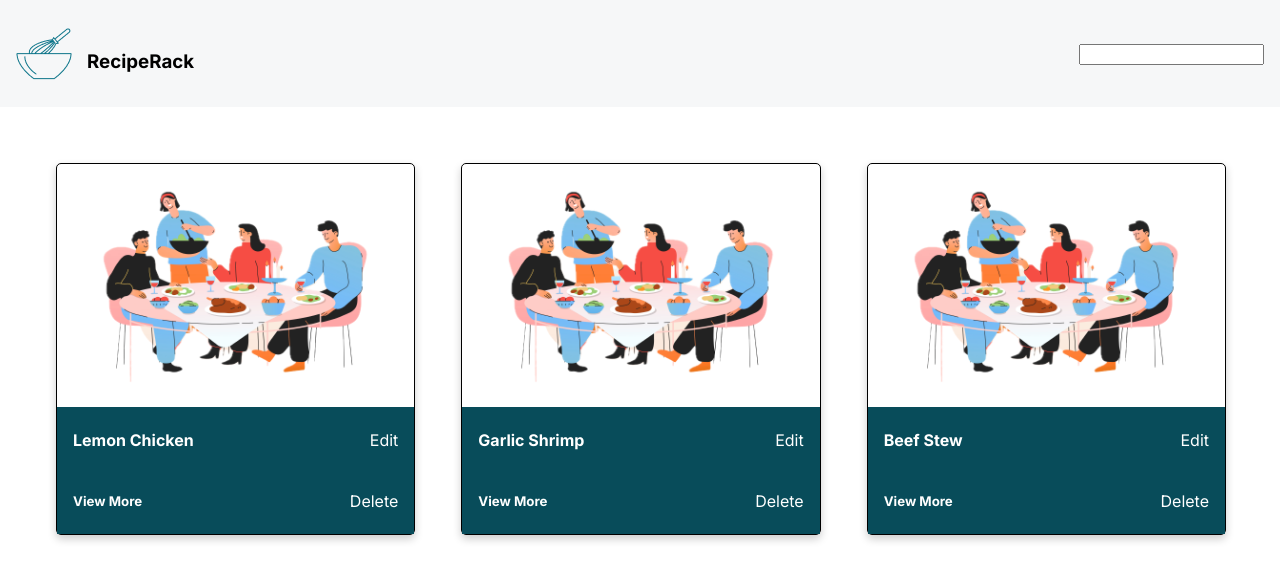
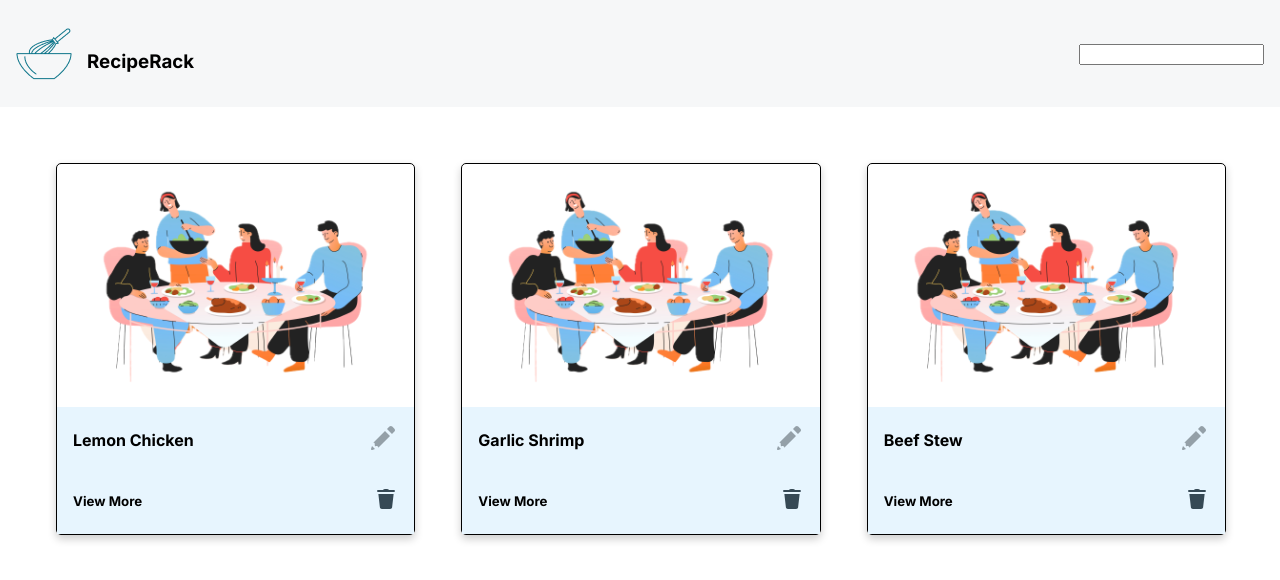
Before and after one commit to saksham310/RecipeFinder, an Angular app: page /home in a window 1280 px wide. Shown: the top 580 px of the page. Built offline with nearby package versions, Linux system fonts and the light colour scheme; a web font is replaced by a local one.

Commit message:
changed card UI

```diff
--- a/src/app/card-layout/card-layout.component.css
+++ b/src/app/card-layout/card-layout.component.css
@@ -21,6 +21,5 @@ img {
 .card__container {
   padding: 2px 16px;
 
-  background-color: #084c5a;
-  color: white;
+  background-color: #e7f5fe;
 }
--- a/src/app/card-layout/card-layout.component.html
+++ b/src/app/card-layout/card-layout.component.html
@@ -3,11 +3,37 @@
     <div class="card__container">
         <div class="card__cta--top cta">
             <h4><b>{{foodList.name}}</b></h4>
-            <p>Edit</p>
+            <!-- <p>Edit</p> -->
+            <a href=""><svg xmlns="http://www.w3.org/2000/svg" x="0px" y="0px" width="30" height="30"
+                    viewBox="0,0,256,256" style="fill:#000000;">
+                    <g fill="#94a0a8" fill-rule="nonzero" stroke="none" stroke-width="1" stroke-linecap="butt"
+                        stroke-linejoin="miter" stroke-miterlimit="10" stroke-dasharray="" stroke-dashoffset="0"
+                        font-family="none" font-weight="none" font-size="none" text-anchor="none"
+                        style="mix-blend-mode: normal">
+                        <g transform="scale(8.53333,8.53333)">
+                            <path
+                                d="M22.82813,3c-0.51175,0 -1.02356,0.19544 -1.41406,0.58594l-2.41406,2.41406l5,5l2.41406,-2.41406c0.781,-0.781 0.781,-2.04713 0,-2.82812l-2.17187,-2.17187c-0.3905,-0.3905 -0.90231,-0.58594 -1.41406,-0.58594zM17,8l-11.74023,11.74023c0,0 0.91777,-0.08223 1.25977,0.25977c0.342,0.342 0.06047,2.58 0.48047,3c0.42,0.42 2.64389,0.12436 2.96289,0.44336c0.319,0.319 0.29688,1.29688 0.29688,1.29688l11.74023,-11.74023zM4,23l-0.94336,2.67188c-0.03709,0.10544 -0.05623,0.21635 -0.05664,0.32813c0,0.55228 0.44772,1 1,1c0.11177,-0.00041 0.22268,-0.01956 0.32813,-0.05664c0.00326,-0.00128 0.00652,-0.00259 0.00977,-0.00391l0.02539,-0.00781c0.00196,-0.0013 0.00391,-0.0026 0.00586,-0.00391l2.63086,-0.92773l-1.5,-1.5z">
+                            </path>
+                        </g>
+                    </g>
+                </svg></a>
         </div>
         <div class="card__cta--bottom cta">
             <h5><b>View More</b></h5>
-            <p>Delete</p>
+            <!-- <p>Delete</p> -->
+            <a href=""><svg xmlns="http://www.w3.org/2000/svg" x="0px" y="0px" width="24" height="24"
+                    viewBox="0,0,256,256" style="fill:#000000;">
+                    <g fill="#364955" fill-rule="nonzero" stroke="none" stroke-width="1" stroke-linecap="butt"
+                        stroke-linejoin="miter" stroke-miterlimit="10" stroke-dasharray="" stroke-dashoffset="0"
+                        font-family="none" font-weight="none" font-size="none" text-anchor="none"
+                        style="mix-blend-mode: normal">
+                        <g transform="scale(10.66667,10.66667)">
+                            <path
+                                d="M10.80664,2c-0.517,0 -1.01095,0.20431 -1.37695,0.57031l-0.42969,0.42969h-5c-0.36064,-0.0051 -0.69608,0.18438 -0.87789,0.49587c-0.18181,0.3115 -0.18181,0.69676 0,1.00825c0.18181,0.3115 0.51725,0.50097 0.87789,0.49587h16c0.36064,0.0051 0.69608,-0.18438 0.87789,-0.49587c0.18181,-0.3115 0.18181,-0.69676 0,-1.00825c-0.18181,-0.3115 -0.51725,-0.50097 -0.87789,-0.49587h-5l-0.42969,-0.42969c-0.365,-0.366 -0.85995,-0.57031 -1.37695,-0.57031zM4.36523,7l1.52734,13.26367c0.132,0.99 0.98442,1.73633 1.98242,1.73633h8.24805c0.998,0 1.85138,-0.74514 1.98438,-1.74414l1.52734,-13.25586z">
+                            </path>
+                        </g>
+                    </g>
+                </svg></a>
         </div>
 
     </div>
--- a/src/app/landing-page/landing-page.component.css
+++ b/src/app/landing-page/landing-page.component.css
@@ -27,8 +27,7 @@
 }
 .btn,
 .btn:active {
-  background-color: #51a41f;
-  background-color: #084c5a;
+  background-color: black;
   color: white;
   display: inline-block;
   padding: 0.8em;
@@ -41,6 +40,5 @@
 }
 
 .accent {
-  color: #51a41f;
-  color: #084c5a;
+  color: #80c2e7;
 }
--- a/src/app/recipe.service.ts
+++ b/src/app/recipe.service.ts
@@ -12,7 +12,7 @@ export class RecipeService {
     const data=localStorage.getItem(this.key);
     if(data){
       this.foodRecipe=JSON.parse(data) as Foodrecipe[];
-      console.log("fetched");
+
     }
     else{
 
```
